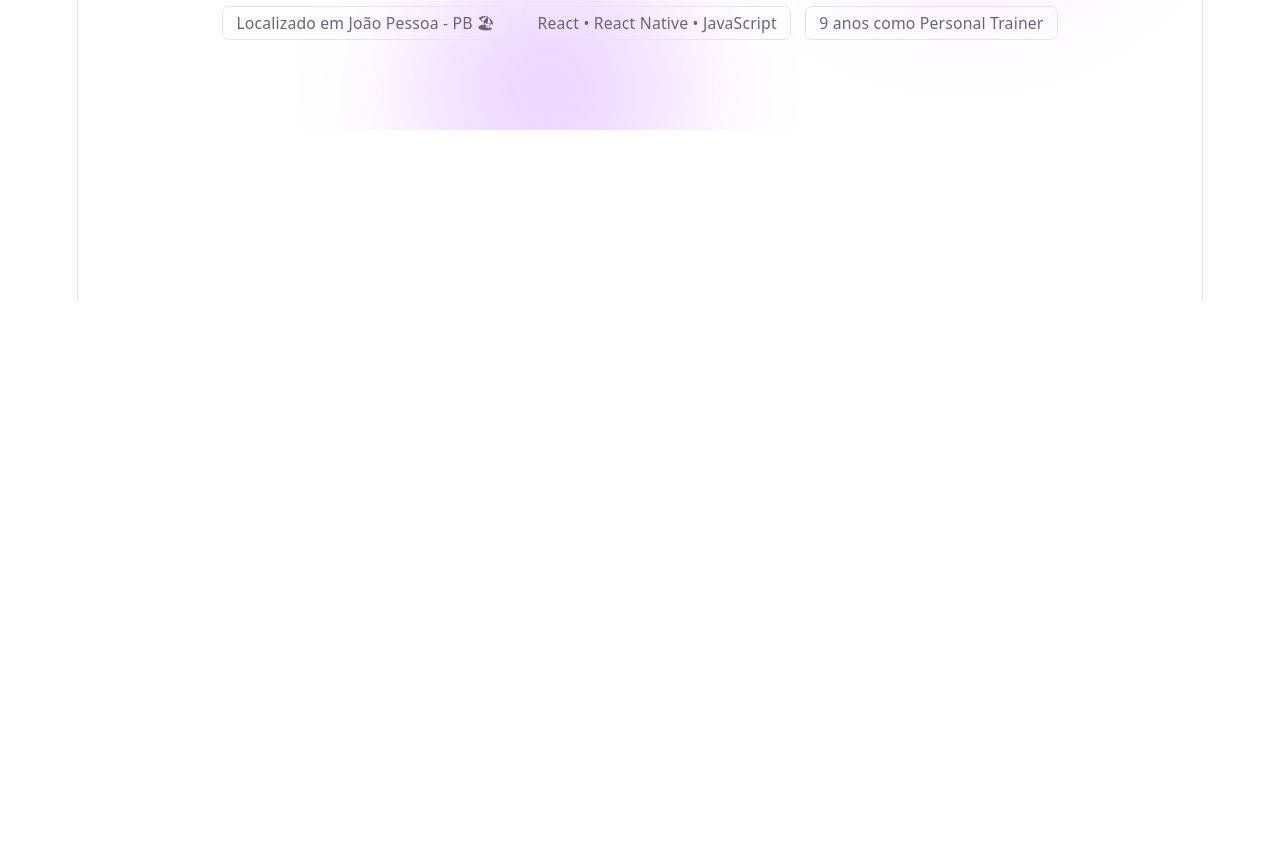
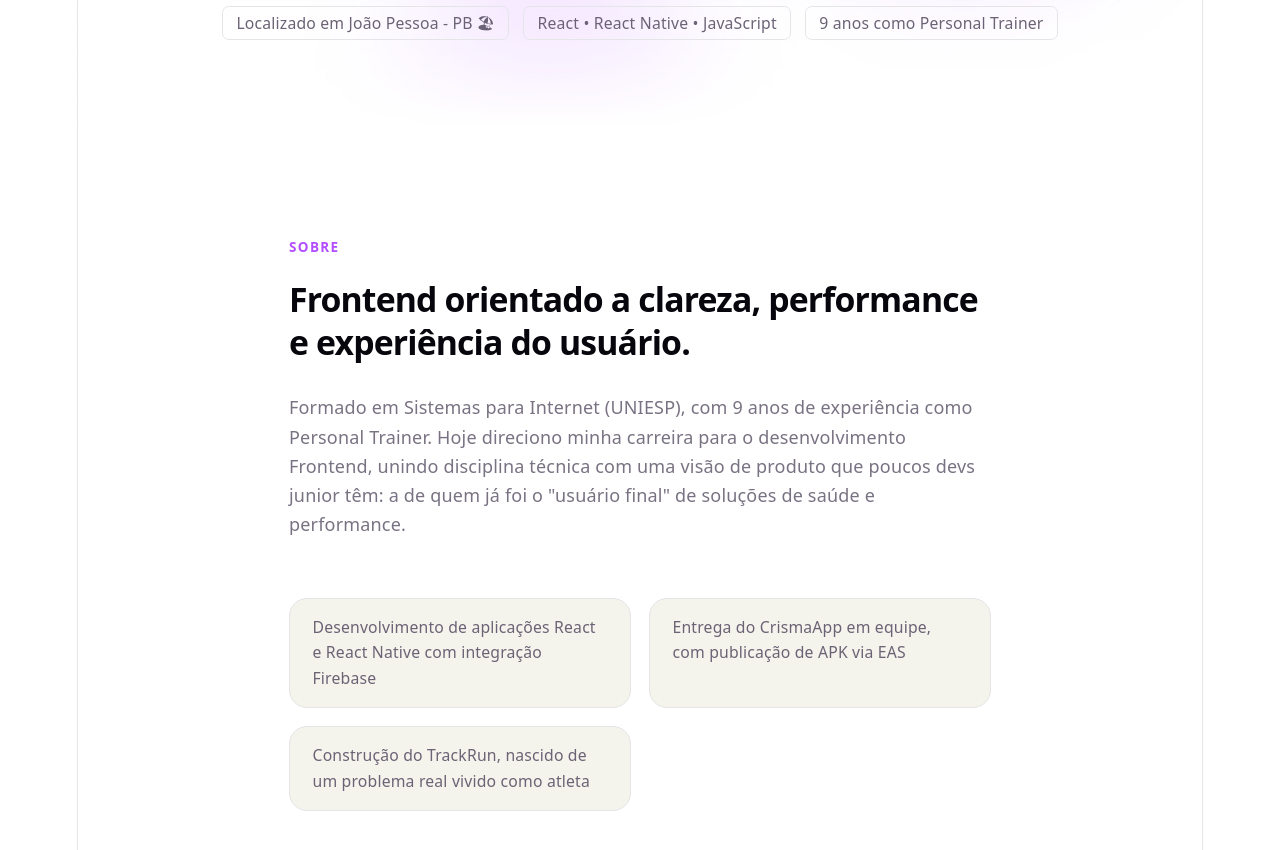
Before and after one commit to ManewJ/portfolio-manoel, a React (Vite) app: page / in a window 1280 px wide. Shown: the part 500-1350 px from the top of the page. Before the commit the page ends 800 px from the top, so only its background shows below. Built offline with nearby package versions, Linux system fonts and the light colour scheme.

Commit message:
feat: cria seção Sobre com bio, badges e correção de bug de especificidade CSS

```diff
--- a/src/App.jsx
+++ b/src/App.jsx
@@ -1,10 +1,12 @@
 import Hero from './components/Hero'
+import Sobre from './components/Sobre'
 import './App.css'
 
 function App() {
   return (
     <>
       <Hero />
+      <Sobre />
     </>
   )
 }
--- a/src/components/Hero.jsx
+++ b/src/components/Hero.jsx
@@ -7,6 +7,10 @@ function Hero() {
       <div className="absolute -top-15 left-[10%] w-72 h-72 rounded-full bg-(--accent) opacity-20 blur-3xl animate-[blob_18s_ease-in-out_infinite]"></div>
       <div className="absolute top-[20%] right-[5%] w-80 h-80 rounded-full bg-(--accent) opacity-15 blur-3xl animate-[blob_22s_ease-in-out_infinite] [animation-delay:-6s]"></div>
       <div className="absolute -bottom-20 left-[30%] w-64 h-64 rounded-full bg-(--accent) opacity-20 blur-3xl animate-[blob_20s_ease-in-out_infinite] [animation-delay:-11s]"></div>
+
+      {/* Fade de transição — esmaece o brilho dos blobs até a cor de fundo padrão,
+        evitando o corte abrupto entre o Hero e a seção seguinte */}
+      <div className="absolute bottom-0 left-0 right-0 h-40 bg-gradient-to-b from-transparent to-(--bg) z-[5]"></div>
 
       {/* Conteúdo real, acima dos blobs */}
       <div className="relative z-10 flex flex-col items-center gap-6">
--- /dev/null
+++ b/src/components/Sobre.jsx
@@ -0,0 +1,40 @@
+function Sobre() {
+  return (
+    <section
+      id="sobre"
+      className="max-w-2xl mx-auto px-6 pt-16 pb-16 sm:pt-24 sm:pb-24 text-left flex flex-col gap-5"
+    >
+      <span className="text-xs font-semibold text-(--accent) uppercase tracking-widest block opacity-90">
+        Sobre
+      </span>
+
+      <h2 className="text-2xl sm:text-3xl font-bold tracking-tight text-(--text-h) leading-tight">
+        Frontend orientado a clareza, performance e experiência do usuário.
+      </h2>
+
+      <p className="text-sm sm:text-base text-(--text) opacity-90 leading-relaxed font-normal">
+        Formado em Sistemas para Internet (UNIESP), com 9 anos de experiência como Personal
+        Trainer. Hoje direciono minha carreira para o desenvolvimento Frontend, unindo
+        disciplina técnica com uma visão de produto que poucos devs junior têm: a de quem
+        já foi o "usuário final" de soluções de saúde e performance.
+      </p>
+
+      {/* mt-8 isola o bloco de cards do texto acima, evitando o efeito "colado"
+          que tínhamos antes de descobrir a solução do flex+gap */}
+
+      <div className="grid grid-cols-1 sm:grid-cols-2 gap-4 mt-8">
+        <span className="rounded-2xl border border-(--border) bg-(--code-bg) px-5 py-3.5 text-sm leading-relaxed text-(--text) transition-colors duration-200 hover:border-(--accent-border) hover:bg-(--accent-bg)">
+          Desenvolvimento de aplicações React e React Native com integração Firebase
+        </span>
+        <span className="rounded-2xl border border-(--border) bg-(--code-bg) px-5 py-3.5 text-sm leading-relaxed text-(--text) transition-colors duration-200 hover:border-(--accent-border) hover:bg-(--accent-bg)">
+          Entrega do CrismaApp em equipe, com publicação de APK via EAS
+        </span>
+        <span className="rounded-2xl border border-(--border) bg-(--code-bg) px-5 py-3.5 text-sm leading-relaxed text-(--text) transition-colors duration-200 hover:border-(--accent-border) hover:bg-(--accent-bg)">
+          Construção do TrackRun, nascido de um problema real vivido como atleta
+        </span>
+      </div>
+    </section>
+  )
+}
+
+export default Sobre
--- a/src/index.css
+++ b/src/index.css
@@ -68,6 +68,7 @@ body {
   box-sizing: border-box;
 }
 
+@layer base {
   h1,
   h2 {
     font-family: var(--heading);
@@ -91,6 +92,7 @@ h2 {
     margin: 0 0 8px;
     @media (max-width: 1024px) {
       font-size: 20px;
+    }
   }
 }
 p {
```
Lines whose indentation alone changed are shown as unchanged.
